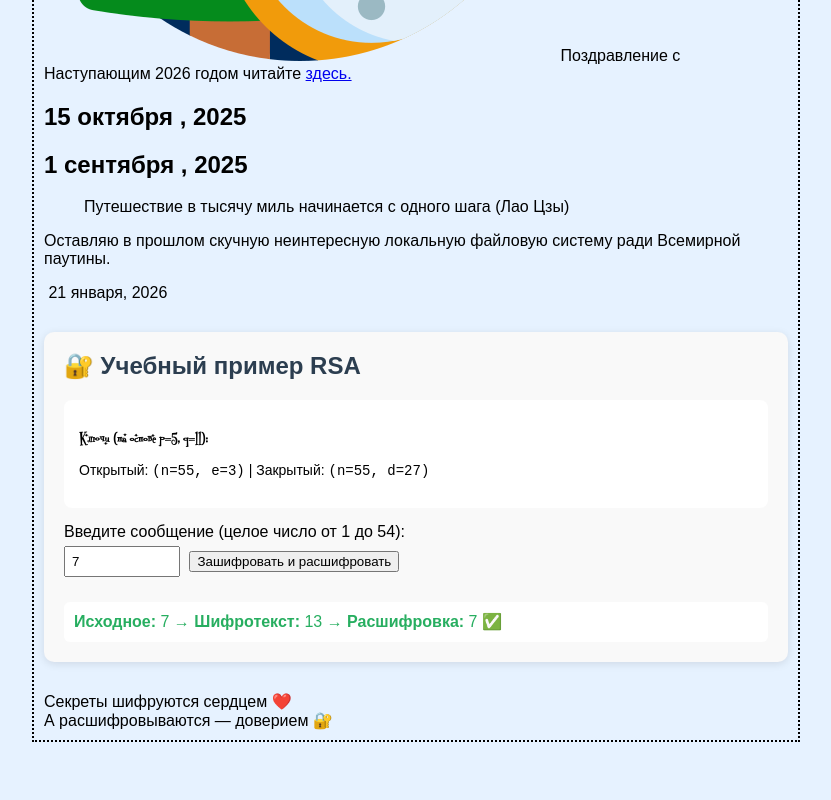
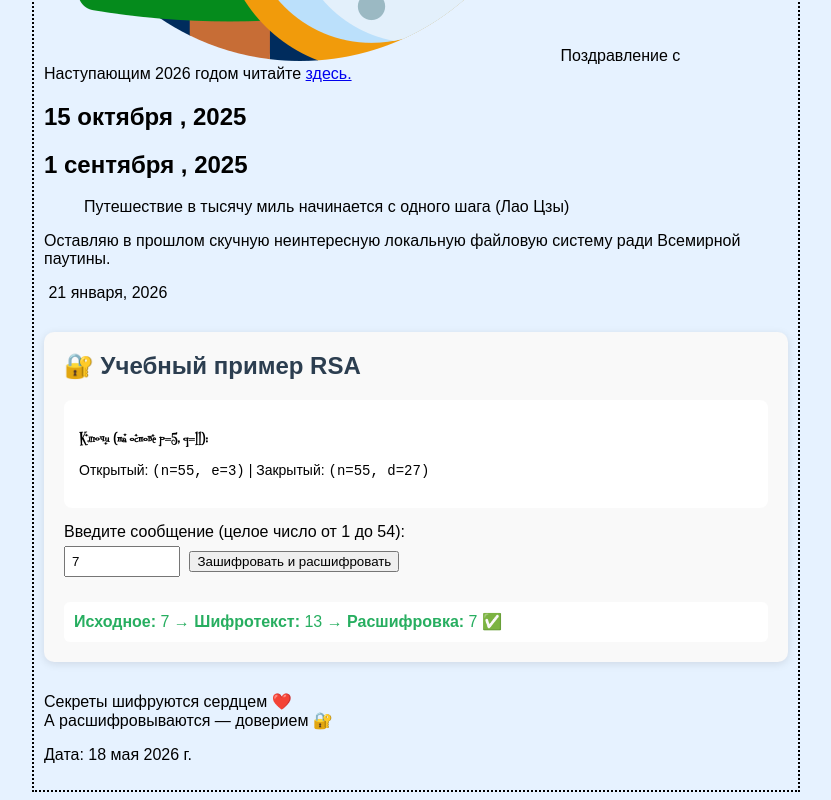
Before and after one commit to hotchan7/dem-github.io, a plain HTML site: page index.html in a window 1280 px wide. Shown: the part 1841-2641 px from the top of the page, without its empty margins (224-1055 px from the left). Before the commit the page ends 2591 px from the top, so only its background shows below. Drawn offline with Linux system fonts and the light colour scheme; files whose address does not match are found by name.

Commit message:
Update index.html

```diff
--- a/index.html
+++ b/index.html
@@ -142,3 +142,4 @@
   Секреты шифруются сердцем ❤️<br>
   А расшифровываются — доверием 🔐
 </div>
+<p>Дата: 18 мая  2026 г.</p>
```
